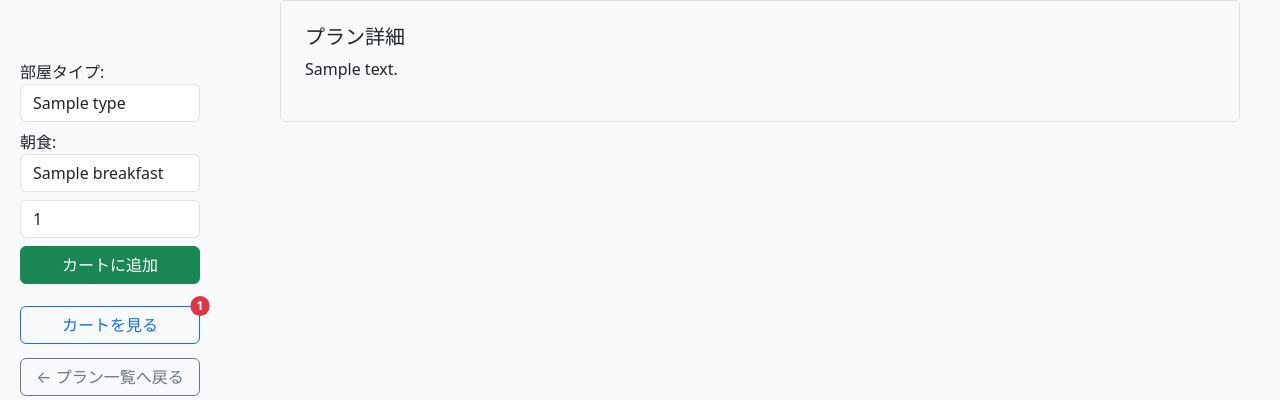
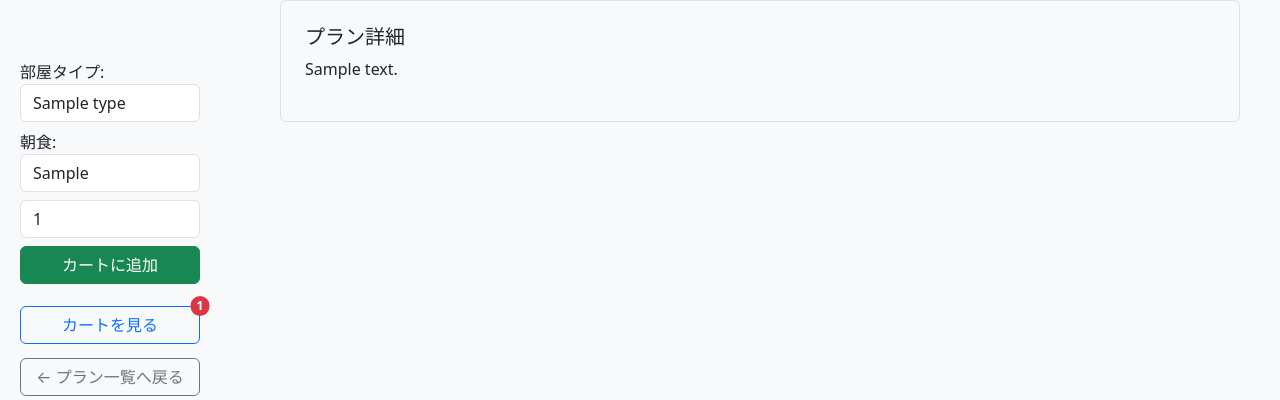
Before and after one commit to Tos0301/mouse-movement-preference, a Flask app: template templates/product.html in a window 1280 px wide. Shown: the part 364-764 px from the top of the page. Run offline with Flask 3, Linux system fonts and the light colour scheme; the template is opened without the code that fills it: most values are stand-ins (such as "Sample title", 1, 10 or a date in 2020); grey boxes marked "Sample" are stand-in pictures.

Commit message:
朝食オプションの実装

```diff
--- a/templates/product.html
+++ b/templates/product.html
@@ -97,10 +97,10 @@
             </select>
             {% endif %}
 
-            {% if product.breakfast %}
-            <label for="breakfast">朝食:</label>
-            <select name="breakfast" class="form-control mb-2">
-                {% for bf in product.breakfast %}
+            {% if product.breakfast_options %}
+            <label for="breakfast_options">朝食:</label>
+            <select name="breakfast_options" class="form-control mb-2">
+                {% for bf in product.breakfast_options %}
                 <option value="{{ bf }}">{{ bf }}</option>
                 {% endfor %}
             </select>
```
